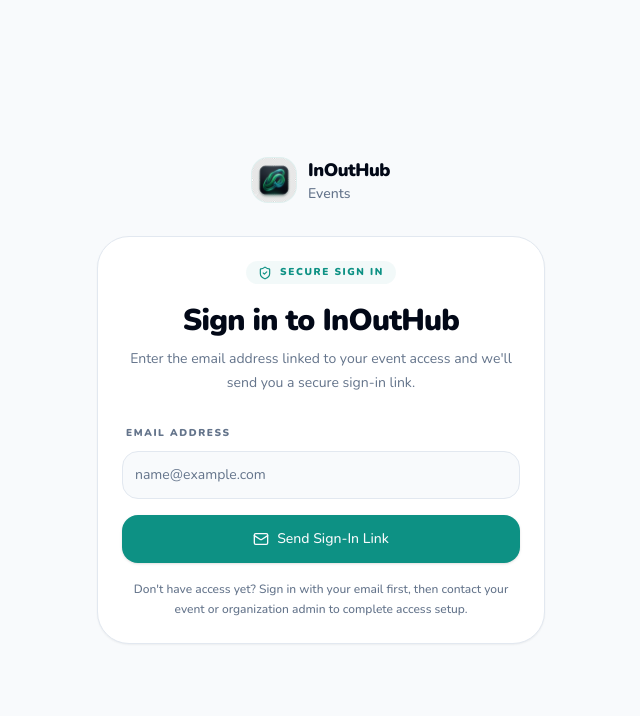
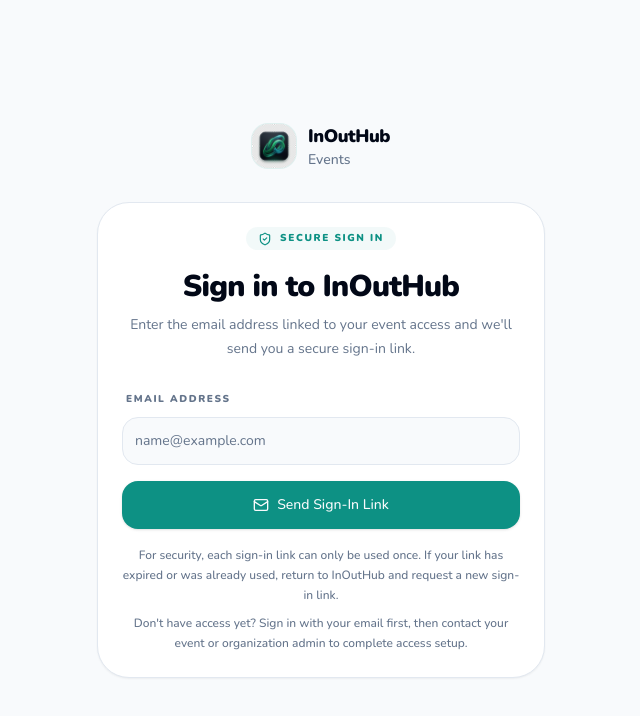
Before and after one commit to vprathy/InOutHub-Events, a React (Vite) app: page /login in a window 1280 px wide. Shown: the top 716 px of the page, without its empty margins (319-959 px from the left). Built offline with nearby package versions, Linux system fonts and the light colour scheme; no server answers.

Commit message:
Clarify one-time sign-in link behavior

```diff
--- a/src/pages/auth/LoginPage.tsx
+++ b/src/pages/auth/LoginPage.tsx
@@ -91,7 +91,7 @@
 
                         {status === 'success' ? (
                             <div className="rounded-2xl border border-emerald-500/20 bg-emerald-500/5 px-4 py-3 text-sm text-emerald-700">
-                                Magic link sent. Check your email and open it on this device to continue.
+                                Magic link sent. Check your email and open it on this device to continue. For security, each sign-in link can only be used once. If your link has expired or was already used, return to InOutHub and request a new sign-in link.
                             </div>
                         ) : null}
 
@@ -108,6 +108,9 @@
                     </form>
 
                     <p className="mt-4 text-center text-xs font-medium leading-5 text-muted-foreground">
+                        For security, each sign-in link can only be used once. If your link has expired or was already used, return to InOutHub and request a new sign-in link.
+                    </p>
+                    <p className="mt-2 text-center text-xs font-medium leading-5 text-muted-foreground">
                         Don't have access yet? Sign in with your email first, then contact your event or organization admin to complete access setup.
                     </p>
                 </div>
```
